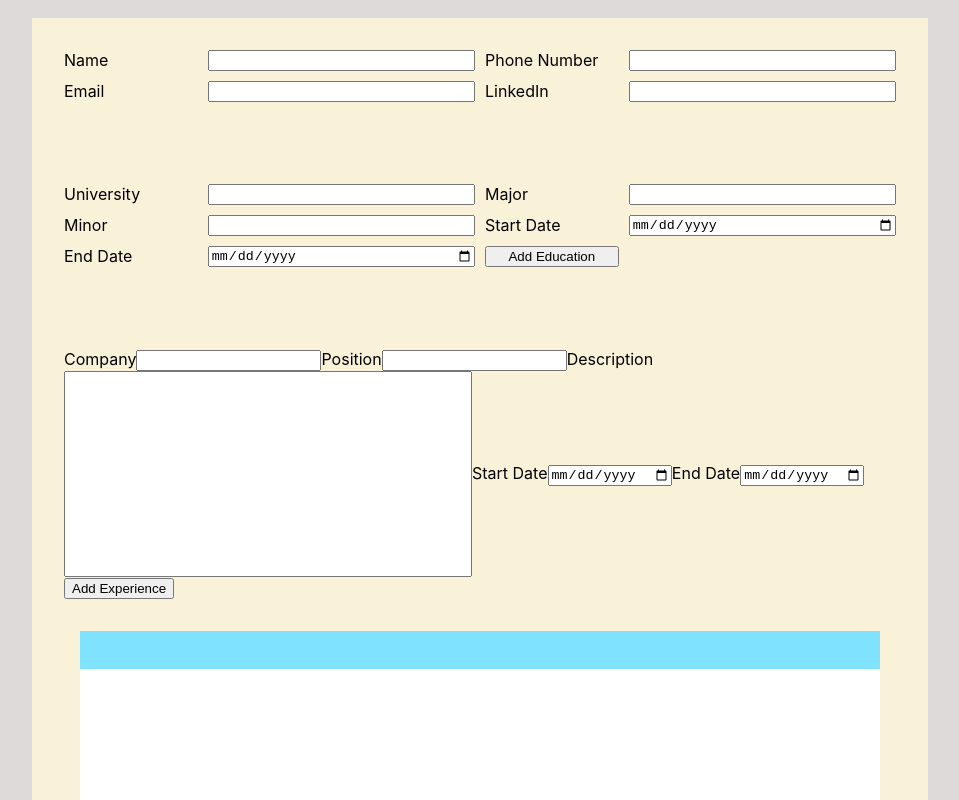
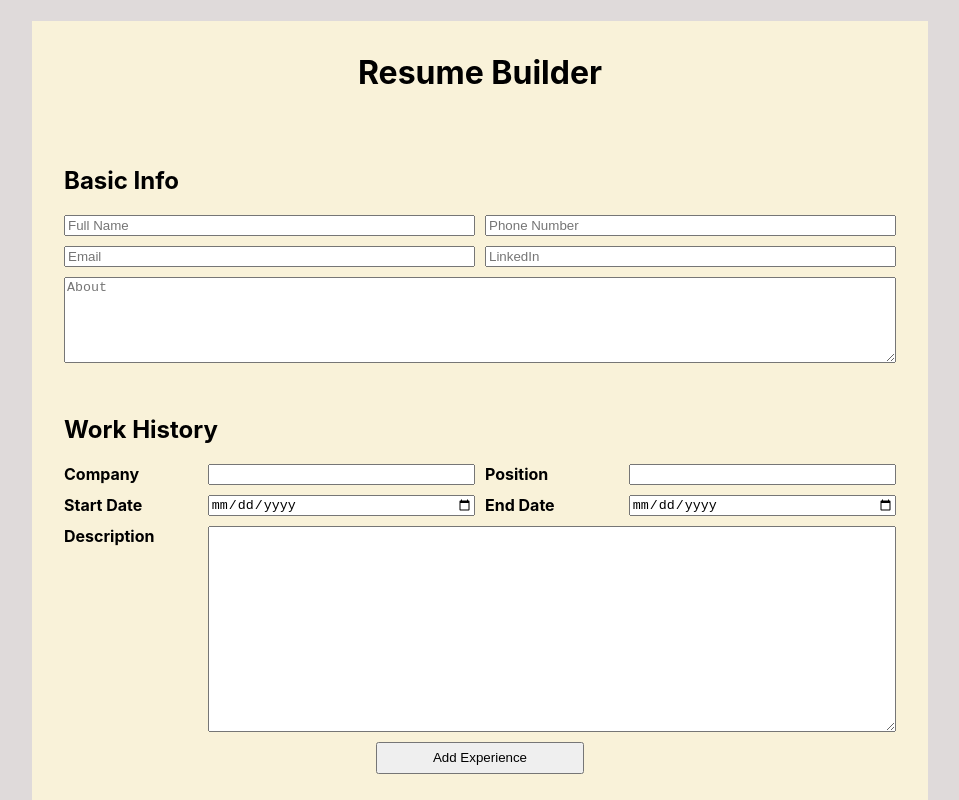
Before and after one commit to TylerWSchnabel/CV-project, a React (Create React App) app in the folder cv-project/: page / in a window 1280 px wide. Shown: the top 800 px of the page, without its empty margins (160-1119 px from the left). Built offline with nearby package versions, Linux system fonts and the light colour scheme.

Commit message:
Added about component

```diff
--- a/cv-project/src/App.css
+++ b/cv-project/src/App.css
@@ -7,24 +7,53 @@ body{
   margin-left: 15%;
   background-color: rgb(249, 242, 217);
 }
+.mainTitle{
+  padding-top: 2rem;
+  text-align: center;
+
+}
 
 #infoDiv, #educationDiv, #experienceDiv{
-  margin-top: 2%;
   padding: 2rem;
+  padding-bottom: 0;
 }
 
 #infoForm {
+  display: grid;
+  grid-template-columns: 1fr 1fr;
+  gap: 10px;
+}
+
+#aboutInput {
+  grid-column: 1 / span 2;
+  height: 5rem;
+  text-align: start;
+  resize: vertical;
+}
+
+#descriptionInput {
+  grid-column: 2 / span 3;
+  height: 200px;
+  resize: vertical;
+  white-space: pre-wrap;
+}
+
+.label {
+  font-weight: bold;
+}
+
+#educationForm, #experienceForm {
   display: grid;
   grid-template-columns: 1fr 2fr 1fr 2fr;
   gap: 10px;
 }
 
-#educationForm {
-  display: grid;
-  grid-template-columns: 1fr 2fr 1fr 2fr;
-  gap: 10px;
+.submitBtn {
+  grid-column: 1 / span 4;
+  width: 25%;
+  height: 2rem;
+  justify-self: center;
 }
-
 
 .head {
   display: grid;
@@ -37,17 +66,34 @@ body{
   grid-template-columns: 1fr 1fr 1fr;
 }
 
-#descriptionInput {
-  width: 400px;
-  height: 200px;
+
+
+#aboutDiv {
+  text-align: center;
 }
+
 .resumeContainer {
   display: grid;
 }
 
 .resume {
+  margin-top: 50px;
   width: 800px;
   height: 1100px;
   background-color: white;
   justify-self: center;
+  margin-bottom: 50Px;
 }
+
+.resumeMain {
+  padding-left: 2rem;
+  padding-right: 2rem;
+}
+
+#about {
+  white-space: pre-line;
+}
+
+.description {
+  white-space: pre-line;
+}
--- a/cv-project/src/App.js
+++ b/cv-project/src/App.js
@@ -5,6 +5,7 @@ import React, { Component } from "react";
 import Header from './components/Header';
 import Experience from './components/Experience';
 import Education from './components/Education';
+import About from './components/About';
 import uniqid from "uniqid";
 
 
@@ -13,17 +14,26 @@ class App extends Component {
         super();
 
         this.state = {
-            fullName : '',
+            fullName :'',
             phoneNumber : '',
             email : '',
             linkedIn : '',
+            about : '',
             degree: {school : '', major : '', minor : '',startDate : '', endDate:'', id: uniqid()},
             education: [],
             experience: { company:'', position:'', description:'', startDate:'', endDate:'', id: uniqid()},
             workHistory: [],
+        };
 
-        };
-    }
+        this.removeEducation = this.removeEducation.bind(this);
+    };
+
+    removeEducation =(id) => {
+        this.setState({education: this.state.education.filter(function(degree) {
+            return degree !== degree.id;
+    })})};
+
+
 
     infoChange = (e) => {
         this.setState({
@@ -31,6 +41,7 @@ class App extends Component {
             phoneNumber: document.getElementById('numberInput').value,
             email: document.getElementById('emailInput').value,
             linkedIn: document.getElementById('linkedInInput').value,
+            about: document.getElementById('aboutInput').value
         })
     }
 
@@ -64,11 +75,11 @@ class App extends Component {
         this.setState({
             education : this.state.education.concat(this.state.degree),
             degree: {
-                school: document.getElementById('schoolInput').value,
-                major: document.getElementById('majorInput').value,
-                minor: document.getElementById('minorInput').value,
-                startDate: document.getElementById('schoolStartInput').value,
-                endDate: document.getElementById('schoolEndInput').value,
+                school: '',
+                major: '',
+                minor: '',
+                startDate: '',
+                endDate: '',
                 id: uniqid()
             }
         })
@@ -79,54 +90,108 @@ class App extends Component {
         this.setState({
             workHistory : this.state.workHistory.concat(this.state.experience),
             experience: {
-                company: document.getElementById('companyInput').value,
-                position: document.getElementById('positionInput').value,
-                description: document.getElementById('descriptionInput').value,
-                startDate: document.getElementById('positionStartInput').value,
-                endDate: document.getElementById('positionEndInput').value,
+                company: '',
+                position: '',
+                description: '',
+                startDate: '',
+                endDate: '',
                 id: uniqid()
             }
         })
     }
+
+
+
 
     render() {
         const { fullName, phoneNumber, email, linkedIn, degree, education, experience, workHistory} = this.state;
 
         return(
             <div className='main'>
+                <h1 className='mainTitle'>Resume Builder</h1>
                 <div id='infoDiv'>
+                    <h2 className='formTitle'>Basic Info</h2>
                     <form id='infoForm'>
-                        <label id='nameLabel' className='label'>Name</label>
                         <input
                             onChange={this.infoChange}
                             type='text'
                             id = 'nameInput'
                             value={this.state.fullName}
+                            placeholder='Full Name'
                         />
-                        <label id='numberLabel' className='label'>Phone Number</label>
                         <input
                             onChange={this.infoChange}
                             type='tel'
                             id = 'numberInput'
                             value={this.state.phoneNumber}
+                            placeholder='Phone Number'
                         />
-                        <label id='emailLabel' className='label'>Email</label>
                         <input
                             onChange={this.infoChange}
                             type='email'
                             id = 'emailInput'
                             value={this.state.email}
+                            placeholder='Email'
                         />
-                        <label id='linkedInLabel' className='linkedIn'>LinkedIn</label>
                         <input
                             onChange={this.infoChange}
                             type='url'
                             id = 'linkedInInput'
                             value={this.state.linkedIn}
+                            placeholder='LinkedIn'
+                        />
+                        <textarea
+                            onChange={this.infoChange}
+                            type='url'
+                            id = 'aboutInput'
+                            value={this.state.about}
+                            placeholder='About'
                         />
                     </form>
                 </div>
+                <div id='experienceDiv'>
+                    <h2 className='formTitle'>Work History</h2>
+                    <form id='experienceForm' onSubmit={this.submitExperience}>
+                        <label id='companyLabel' className='label'>Company</label>
+                        <input
+                            onChange={this.experienceChange}
+                            type='text'
+                            id = 'companyInput'
+                            value={this.state.experience.company}
+                        />
+                        <label id='positionLabel' className='label'>Position</label>
+                        <input
+                            onChange={this.experienceChange}
+                            type='text'
+                            id = 'positionInput'
+                            value={this.state.experience.position}
+                        />
+                        <label id='positionStartLabel' className='label'>Start Date</label>
+                        <input
+                            onChange={this.experienceChange}
+                            type='date'
+                            id = 'positionStartInput'
+                            value={this.state.experience.startDate}
+                        />
+                        <label id='positionEndLabel' className='label'>End Date</label>
+                        <input
+                            onChange={this.experienceChange}
+                            type='date'
+                            id = 'positionEndInput'
+                            value={this.state.experience.endDate}
+                        />
+                        <label id='descriptionLabel' className='label'>Description</label>
+                        <textarea
+                            onChange={this.experienceChange}
+                            type='text'
+                            id = 'descriptionInput'
+                            value={this.state.experience.description}
+                        />
+                        <button type='submit' className='submitBtn'>Add Experience</button>
+                    </form>
+                </div>
                 <div id='educationDiv'>
+                    <h2 className='formTitle'>Education</h2>
                     <form id='educationForm' onSubmit={this.submitEducation}>
                         <label id='schoolLabel' className='label'>University</label>
                         <input
@@ -163,54 +228,21 @@ class App extends Component {
                             id = 'schoolEndInput'
                             value={this.state.degree.endDate}
                         />
-                        <button type='submit'>Add Education</button>
-                    </form>
-                </div>
-                <div id='experienceDiv'>
-                    <form id='experienceForm' onSubmit={this.submitExperience}>
-                        <label id='companyLabel' className='label'>Company</label>
-                        <input
-                            onChange={this.experienceChange}
-                            type='text'
-                            id = 'companyInput'
-                            value={this.state.experience.company}
-                        />
-                        <label id='positionLabel' className='label'>Position</label>
-                        <input
-                            onChange={this.experienceChange}
-                            type='text'
-                            id = 'positionInput'
-                            value={this.state.experience.position}
-                        />
-                        <label id='descriptionLabel' className='label'>Description</label>
-                        <input
-                            onChange={this.experienceChange}
-                            type='text'
-                            id = 'descriptionInput'
-                            value={this.state.experience.description}
-                        />
-                        <label id='positionStartLabel' className='label'>Start Date</label>
-                        <input
-                            onChange={this.experienceChange}
-                            type='date'
-                            id = 'positionStartInput'
-                            value={this.state.experience.startDate}
-                        />
-                        <label id='positionEndLabel' className='label'>End Date</label>
-                        <input
-                            onChange={this.experienceChange}
-                            type='date'
-                            id = 'positionEndInput'
-                            value={this.state.experience.endDate}
-                        />
-                        <button type='submit'>Add Experience</button>
+                        <button type='submit' className='submitBtn'>Add Education</button>
                     </form>
                 </div>
                 <div className='resumeContainer'>
                     <div className='resume'>
-                        <Header name = {this.state.fullName} phone = {this.state.phoneNumber} email = {this.state.email} linkedIn = {this.state.linkedIn}/>
-                        <Education  education={education}/>
-                        <Experience  workHistory={workHistory}/>
+                        <div className='resumeHead'>
+                            <Header name = {this.state.fullName} phone = {this.state.phoneNumber} email = {this.state.email} linkedIn = {this.state.linkedIn} about = {this.state.about}/>
+                        </div>
+                        <div className='resumeMain'>
+                            <About about = {this.state.about}/>
+                            <h2 className='secHead'>Experience</h2>
+                            <Experience  workHistory={workHistory}/>
+                            <h2 className='secHead'>Education</h2>
+                            <Education  education={education}/>
+                        </div>
                     </div>
                 </div>
 
--- /dev/null
+++ b/cv-project/src/components/About.js
@@ -0,0 +1,22 @@
+/* eslint-disable no-useless-constructor */
+import React, { Component} from "react";
+
+class About extends Component {
+
+    constructor(props) {
+        super(props)
+    }
+
+    render(){
+        return(
+            <div id="aboutDiv">
+                <p id="about">
+                    {this.props.about}
+                </p>
+            </div>
+        )
+    }
+
+}
+
+export default About
--- a/cv-project/src/components/Education.js
+++ b/cv-project/src/components/Education.js
@@ -5,12 +5,14 @@ const Education = (props) => {
 
     const { education } = props;
 
+
+
     return(
         <div className="educationDiv">
             {education.map((degree) => {
-                return <div className="degree" key={degree.id}>
+                return <div className="degree" id={degree.id} key={degree.id}>
                             <div className="school">
-                                <p>{degree.school}</p>
+                                <h3>{degree.school}</h3>
                             </div>
                             <div className="major">
                                 <p>{degree.major}</p>
@@ -19,12 +21,12 @@ const Education = (props) => {
                                 <p>{degree.minor}</p>
                             </div>
                             <div className="degreeStartDate">
-                                <p>{degree.degreeStartDate}</p>
+                                <p>{degree.startDate}</p>
                             </div>
                             <div className="degreeEndDate">
-                                <p>{degree.degreeEndDate}</p>
+                                <p>{degree.endDate}</p>
                             </div>
-                            <button className="editEducation">Edit Education</button>
+                            <button className="editEducation" >Edit Education</button>
                             <button className="deleteEducation">Delete Education</button>
                         </div>
             })}
--- a/cv-project/src/components/Experience.js
+++ b/cv-project/src/components/Experience.js
@@ -8,9 +8,9 @@ const Experience = (props) => {
     return(
         <div className="workHistoryDiv">
             {workHistory.map((experience) => {
-                return <div className="experienceDiv" key={experience.id}>
+                return <div className="experienceDiv" id={experience.id} key={experience.id}>
                             <div className="company">
-                                <h1>{experience.company}</h1>
+                                <h3>{experience.company}</h3>
                             </div>
                             <div className="position">
                                 <p>{experience.position}</p>
```
